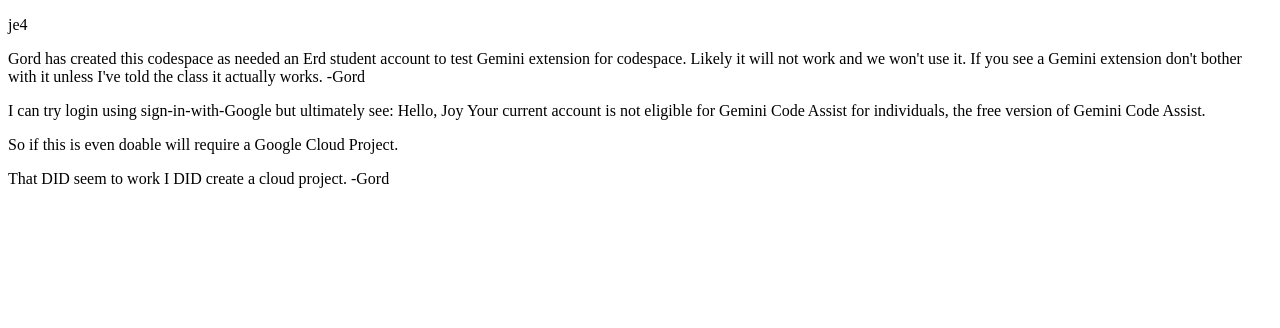
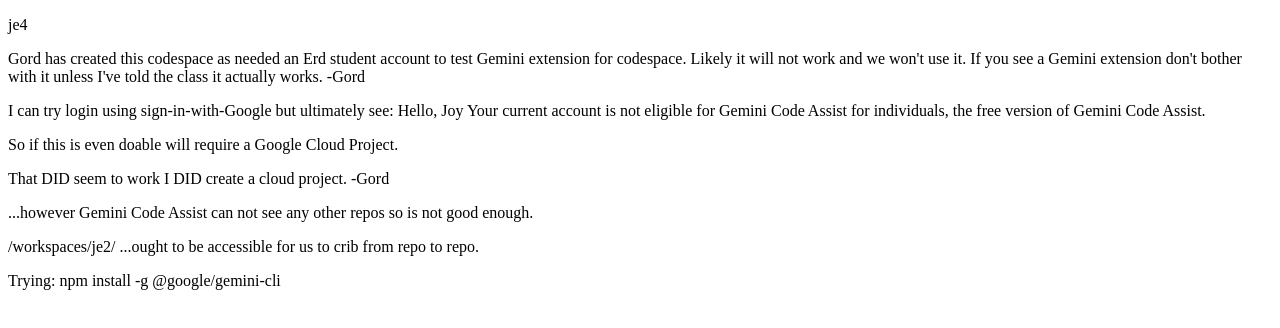
Before and after one commit to MMEC-CA/je4, a plain HTML site: page _site/je4/index.html in a window 1280 px wide. Drawn offline with Linux system fonts and the light colour scheme.

Commit message:
try make other workspaces accessible

```diff
--- a/_site/je4/index.html
+++ b/_site/je4/index.html
@@ -11,5 +11,8 @@
     <p>I can try login using sign-in-with-Google but ultimately see: Hello, Joy Your current account is not eligible for Gemini Code Assist for individuals, the free version of Gemini Code Assist.</p>
     <p>So if this is even doable will require a Google Cloud Project.</p>
     <p>That DID seem to work I DID create a cloud project. -Gord</p>
+    <p>...however Gemini Code Assist can not see any other repos so is not good enough.</p>
+    <p>/workspaces/je2/ ...ought to be accessible for us to crib from repo to repo.</p>
+    <p>Trying: npm install -g @google/gemini-cli</p>
   </body>
 </html>
```
Also changed, not shown: .gemini/settings.json (added), 1 other file.
